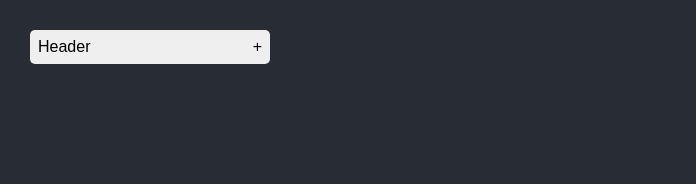
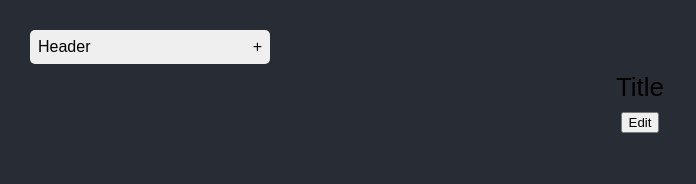
Before and after one commit to IlyaKrapivnoy/reusable_components, a React (Create React App) app: page / in a window 1280 px wide. Shown: the top 184 px of the page, without its empty margins (0-696 px from the left). Built offline with nearby package versions, Linux system fonts and the light colour scheme.

Commit message:
add a second component

```diff
--- a/src/App.js
+++ b/src/App.js
@@ -1,12 +1,13 @@
-import logo from './logo.svg';
-import './App.css';
-import Accordion from './components/accordion';
+import "./App.css";
+import Accordion from "./components/accordion";
+import Editable from "./components/editable";
 
 function App() {
   return (
     <div className="App">
       <header className="App-header">
         <Accordion />
+        <Editable />
       </header>
     </div>
   );
--- /dev/null
+++ b/src/components/editable/index.jsx
@@ -0,0 +1,28 @@
+import { useState } from "react";
+
+const Editable = () => {
+  const [editable, setEditable] = useState(false);
+  const [inputValue, setInputValue] = useState("");
+
+  const toggleEditable = () => setEditable((prevEditable) => !prevEditable);
+  const handleInputValue = (e) => {
+    setInputValue(e.target.value);
+  };
+
+  return (
+    <div>
+      {editable ? (
+        <label>
+          Title
+          <input type="text" value={inputValue} onChange={handleInputValue} />
+        </label>
+      ) : (
+        <>Title {inputValue}</>
+      )}
+      <br />
+      <button onClick={toggleEditable}>{editable ? "Submit" : "Edit"}</button>
+    </div>
+  );
+};
+
+export default Editable;
```
